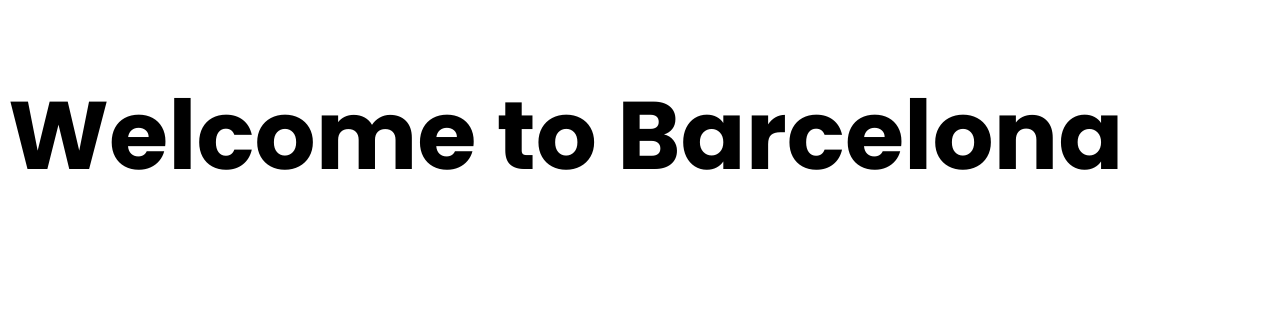
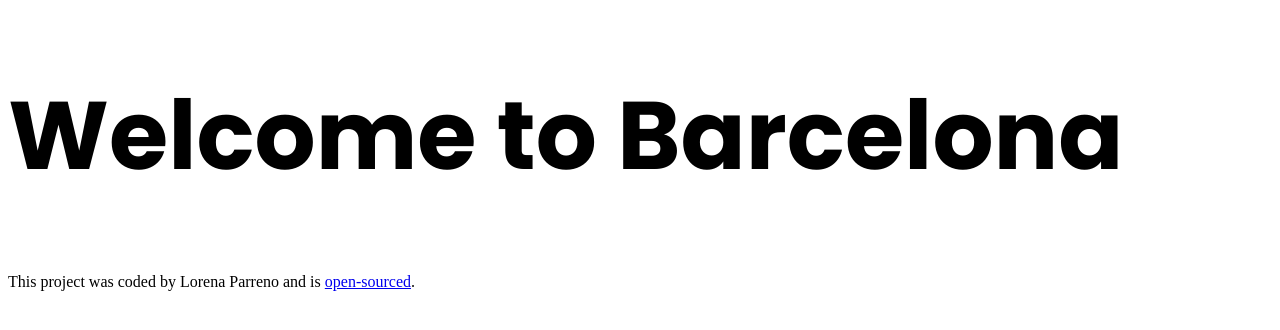
Before and after one commit to lorenaparreno/barcelona-travel-project, a plain HTML site: page index.html in a window 1280 px wide. Drawn offline with Linux system fonts and the light colour scheme.

```diff
--- a/index.html
+++ b/index.html
@@ -29,6 +29,13 @@
 
 <body>
     <h1>Welcome to Barcelona</h1>
+
+    <footer>
+        This project was coded by Lorena Parreno and is <a
+            href="https://github.com/lorenaparreno/barcelona-travel-project"
+            target="_blank"
+        >open-sourced</a>.
+    </footer>
 </body>
 
 </html>
```
Also changed, not shown: images/Park Güell Barcelona.jpg (added).
